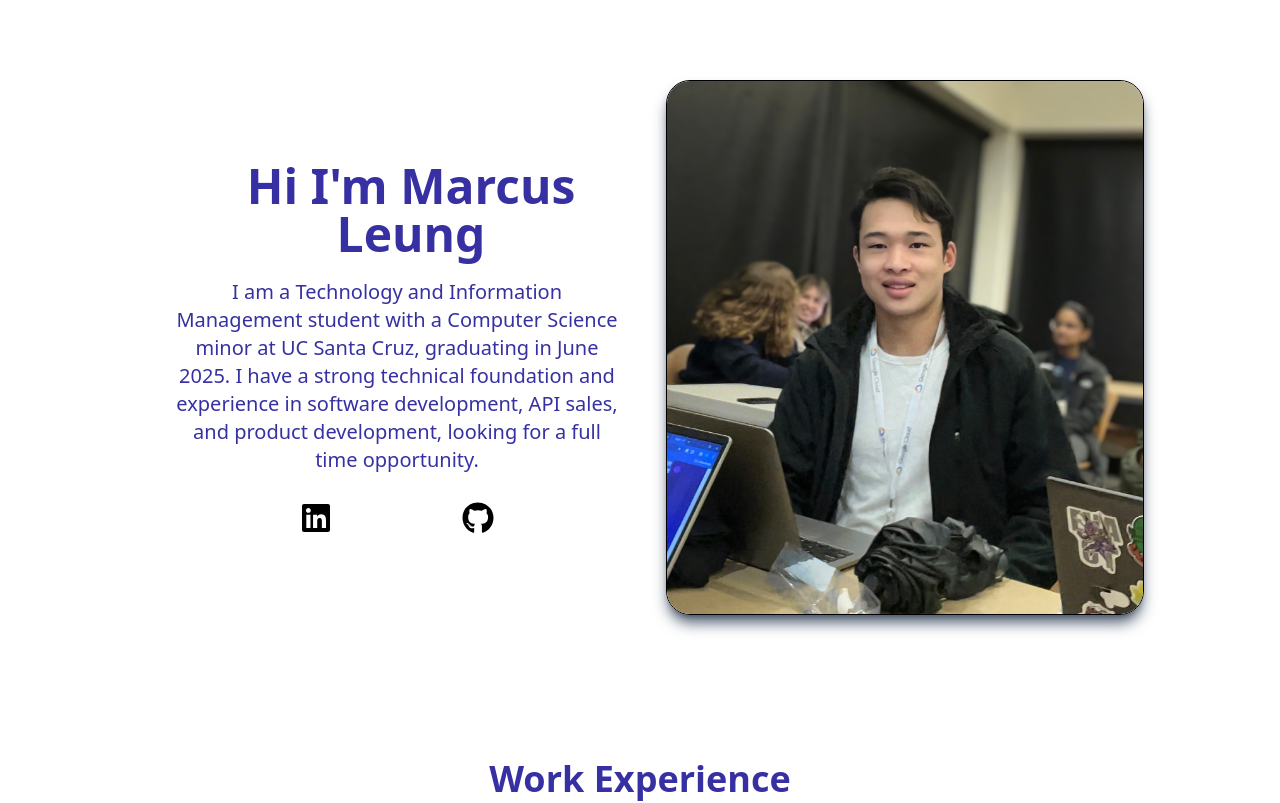
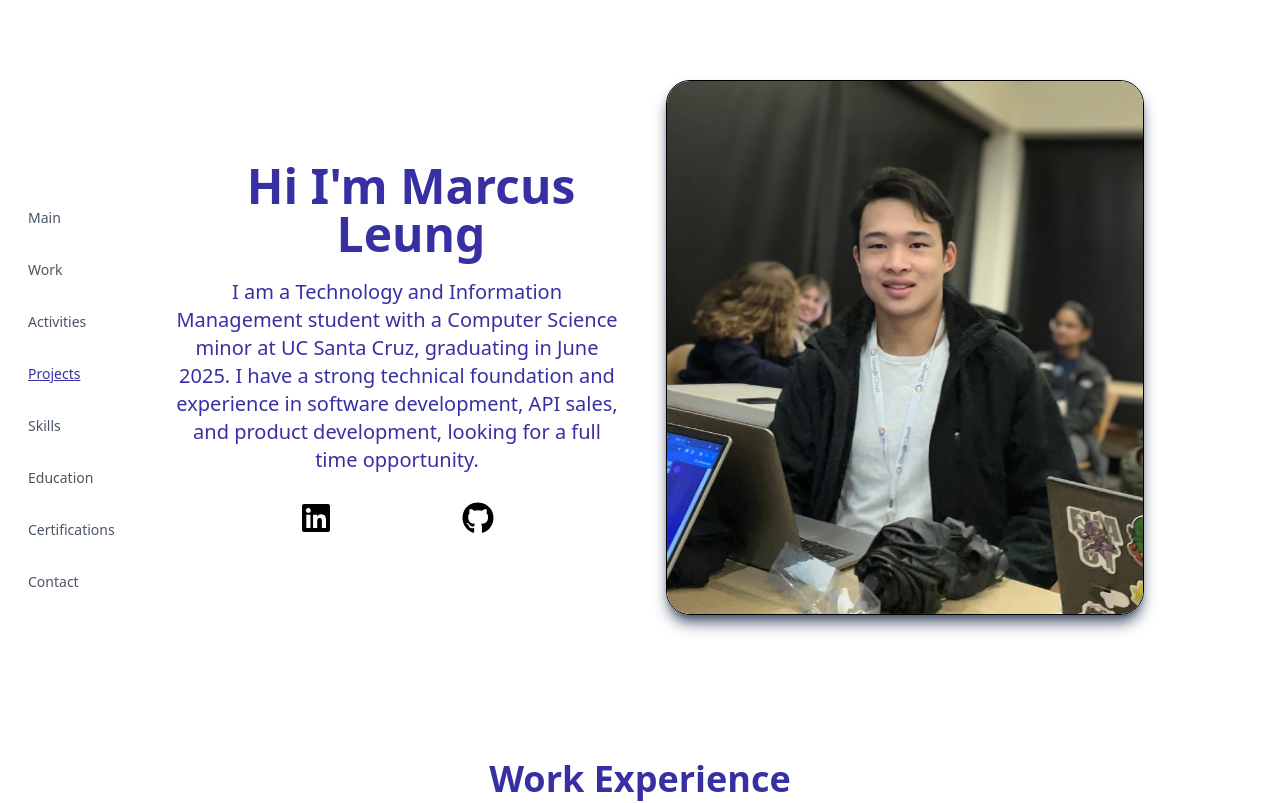
Before and after one commit to marcus-leung/portfolio, a React (Vite) app: page / in a window 1280 px wide. Shown: the top 803 px of the page. Built offline with nearby package versions, Linux system fonts and the light colour scheme.

Commit message:
add sidebar

```diff
--- a/index.html
+++ b/index.html
@@ -4,7 +4,7 @@
     <meta charset="UTF-8" />
     <link rel="icon" href="./pfp.jpg" />
     <meta name="viewport" content="width=device-width, initial-scale=1.0" />
-    <title>Marcus Leung</title>
+    <title>Marcus Leung Portfolio</title>
     <!-- Google tag (gtag.js) -->
     <script async src="https://www.googletagmanager.com/gtag/js?id=G-RFKNFRWPK6"></script>
     <script>
--- a/src/App.jsx
+++ b/src/App.jsx
@@ -6,10 +6,12 @@ import Contact from "./components/Contact";
 import Education from "./components/Education";
 import Skills from "./components/Skills";
 import Certifications from "./components/Certifications";
+import Sidebar from "./components/Sidebar";
 
 function App() {
   return (
     <div>
+      <Sidebar />
       <Main />
       <Work />
       <Activities />
--- a/src/components/Activities.jsx
+++ b/src/components/Activities.jsx
@@ -4,7 +4,7 @@ import clubs from '../data/clubs';
 
 const Activities = () => {
   return (
-    <div id='activities' className='max-w-[1040px] m-auto p-4 md:py-16 hide'>
+    <section id='activities' className='max-w-[1040px] m-auto p-4 md:py-16 hide'>
       <h1 className='text-4xl font-bold text-center text-indigo-800 pb-5'>
         Leadership & Extracurricular Activities
       </h1>
@@ -18,7 +18,7 @@ const Activities = () => {
           details={item.details}
         />
       ))}
-    </div>
+    </section>
   );
 };
 
--- a/src/components/Certifications.jsx
+++ b/src/components/Certifications.jsx
@@ -3,7 +3,7 @@ import CCP from '../assets/AWS_CCP.png';
 
 const Certifications = () => {
   return (
-    <div id='certifications' className='max-w-[1040px] m-auto p-4 py-20'>
+    <section id='certifications' className='max-w-[1040px] m-auto p-4 py-20'>
       <div className='flex flex-col sm:flex-row items-center'>
         <div className='flex ml-5'>
           <img
@@ -30,7 +30,7 @@ const Certifications = () => {
           </h2>
         </div>
       </div>
-    </div>
+    </section>
   );
 };
 
--- a/src/components/Contact.jsx
+++ b/src/components/Contact.jsx
@@ -2,7 +2,7 @@ import React from "react";
 
 const Contact = () => {
   return (
-    <div id="contact" className="max-w-[1040px] m-auto p-4 py-10">
+    <section id="contact" className="max-w-[1040px] m-auto p-4 py-10">
       <h1 className="py-4 text-4xl font-bold text-center text-indigo-800">
         Contact
       </h1>
@@ -57,7 +57,7 @@ const Contact = () => {
           Send Message
         </button>
       </form>
-    </div>
+    </section>
   );
 };
 
--- a/src/components/Education.jsx
+++ b/src/components/Education.jsx
@@ -4,7 +4,7 @@ import deanza from "../assets/deanza.png";
 
 const Education = () => {
   return (
-    <div id="education" className="max-w-[1040px] m-auto p-4 py-16">
+    <section id="education" className="max-w-[1040px] m-auto p-4 py-16">
       <h1 className="text-4xl font-bold text-center text-indigo-800 pb-5">
         Education
       </h1>
@@ -63,7 +63,7 @@ const Education = () => {
           <li>Developers' Guild</li>
         </ul>
       </div>
-    </div>
+    </section>
   );
 };
 
--- a/src/components/Main.jsx
+++ b/src/components/Main.jsx
@@ -4,7 +4,7 @@ import profile from '../assets/pfp.jpg';
 
 const Main = () => {
   return (
-    <div id='main' className='max-w-[1040px] m-auto p-4 py-20'>
+    <section id='main' className='max-w-[1040px] m-auto p-4 py-20'>
       <div className='flex flex-col sm:flex-row items-center'>
         <div className='flex-1 p-5 pr-0 m-4 order-2 sm:order-1 text-center'>
           <h1 className='sm:text-5xl text-4xl font-bold text-indigo-800 items-center'>
@@ -43,7 +43,7 @@ const Main = () => {
           />
         </div>
       </div>
-    </div>
+    </section>
   );
 };
 
--- a/src/components/Projects.jsx
+++ b/src/components/Projects.jsx
@@ -8,7 +8,7 @@ import data from "../data/projectdesc";
 const Projects = () => {
 
   return (
-    <div id="projects" className="max-w-[950px] m-auto p-4 py-10">
+    <section id="projects" className="max-w-[950px] m-auto p-4 py-10">
       <h1 className="text-4xl font-bold text-center text-indigo-800 mb-5 pb-5">
         Projects
       </h1>
@@ -34,7 +34,7 @@ const Projects = () => {
           descriptions={data[2]}
           />
       </div>
-    </div>
+    </section>
   );
 };
 
--- /dev/null
+++ b/src/components/Sidebar.jsx
@@ -0,0 +1,79 @@
+import React, { useEffect, useState } from "react";
+
+const Sidebar = () => {
+  const [activeLink, setActiveLink] = useState("main");
+
+  useEffect(() => {
+    const handleScroll = () => {
+      const sections = document.querySelectorAll("section");
+      let currentSection = "";
+      sections.forEach((section) => {
+        const rect = section.getBoundingClientRect();
+        if (rect.top <= window.innerHeight / 2 && rect.bottom >= window.innerHeight / 2) {
+          currentSection = section.id;
+        }
+      });
+      setActiveLink(currentSection);
+    };
+
+    window.addEventListener("scroll", handleScroll);
+    return () => {
+      window.removeEventListener("scroll", handleScroll);
+    };
+  }, []);
+
+  return (
+    <div className="fixed left-4 top-1/2 transform -translate-y-1/2 space-y-4 text-sm hidden sm:block">
+      <a
+        href="#main"
+        className={`block py-2 px-3 ${activeLink === "main" ? "text-indigo-800 underline" : "text-gray-600"}`}
+      >
+        Main
+      </a>
+      <a
+        href="#work"
+        className={`block py-2 px-3 ${activeLink === "work" ? "text-indigo-800 underline" : "text-gray-600"}`}
+      >
+        Work
+      </a>
+      <a
+        href="#activities"
+        className={`block py-2 px-3 ${activeLink === "activities" ? "text-indigo-800 underline" : "text-gray-600"}`}
+      >
+        Activities
+      </a>
+      <a
+        href="#projects"
+        className={`block py-2 px-3 ${activeLink === "projects" ? "text-indigo-800 underline" : "text-gray-600"}`}
+      >
+        Projects
+      </a>
+      <a
+        href="#skills"
+        className={`block py-2 px-3 ${activeLink === "skills" ? "text-indigo-800 underline" : "text-gray-600"}`}
+      >
+        Skills
+      </a>
+      <a
+        href="#education"
+        className={`block py-2 px-3 ${activeLink === "education" ? "text-indigo-800 underline" : "text-gray-600"}`}
+      >
+        Education
+      </a>
+      <a
+        href="#certifications"
+        className={`block py-2 px-3 ${activeLink === "certifications" ? "text-indigo-800 underline" : "text-gray-600"}`}
+      >
+        Certifications
+      </a>
+      <a
+        href="#contact"
+        className={`block py-2 px-3 ${activeLink === "contact" ? "text-indigo-800 underline" : "text-gray-600"}`}
+      >
+        Contact
+      </a>
+    </div>
+  );
+};
+
+export default Sidebar;
--- a/src/components/Skills.jsx
+++ b/src/components/Skills.jsx
@@ -3,7 +3,7 @@ import SkillItem from "./SkillItem";
 
 const Skills = () => {
   return (
-    <div id="skills" className="max-w-[860px] m-auto py-16">
+    <section id="skills" className="max-w-[860px] m-auto py-16">
       <h1 className="text-4xl font-bold text-center text-indigo-800 pb-5">
         Skills
         <div className="grid grid-cols-2 pt-6 font-normal font-mono text-xl md:text-2xl">
@@ -64,7 +64,7 @@ const Skills = () => {
           />
         </div>
       </div>
-    </div>
+    </section>
   );
 };
 
--- a/src/components/Work.jsx
+++ b/src/components/Work.jsx
@@ -4,7 +4,7 @@ import jobs from "../data/jobs";
 
 const Work = () => {
   return (
-    <div id="work" className="max-w-[1040px] m-auto p-4 md:py-16 hide">
+    <section id="work" className="max-w-[1040px] m-auto p-4 md:py-16 hide">
       <h1 className="text-4xl font-bold text-center text-indigo-800 pb-5">
         Work Experience
       </h1>
@@ -18,7 +18,7 @@ const Work = () => {
           details={item.details}
         />
       ))}
-    </div>
+    </section>
   );
 };
 
```
